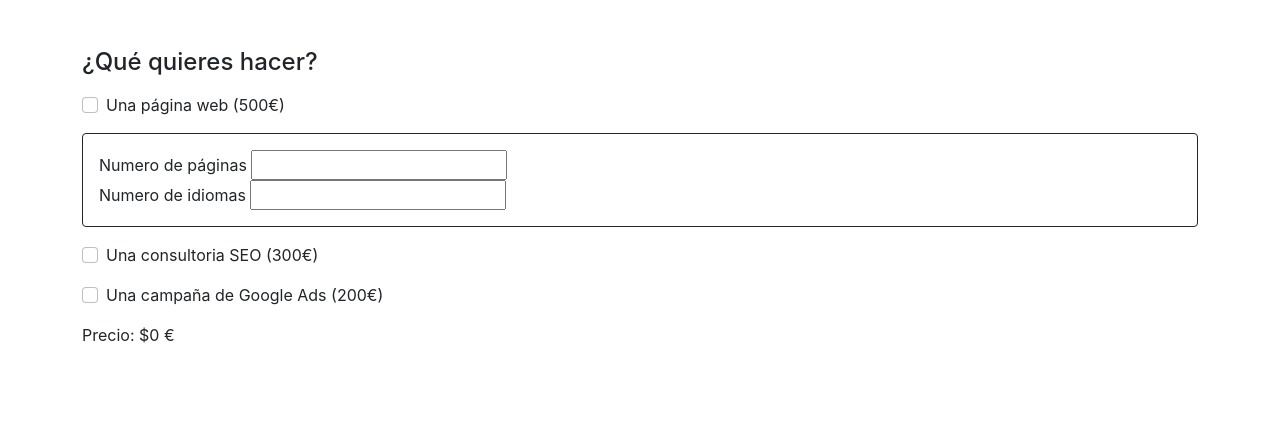
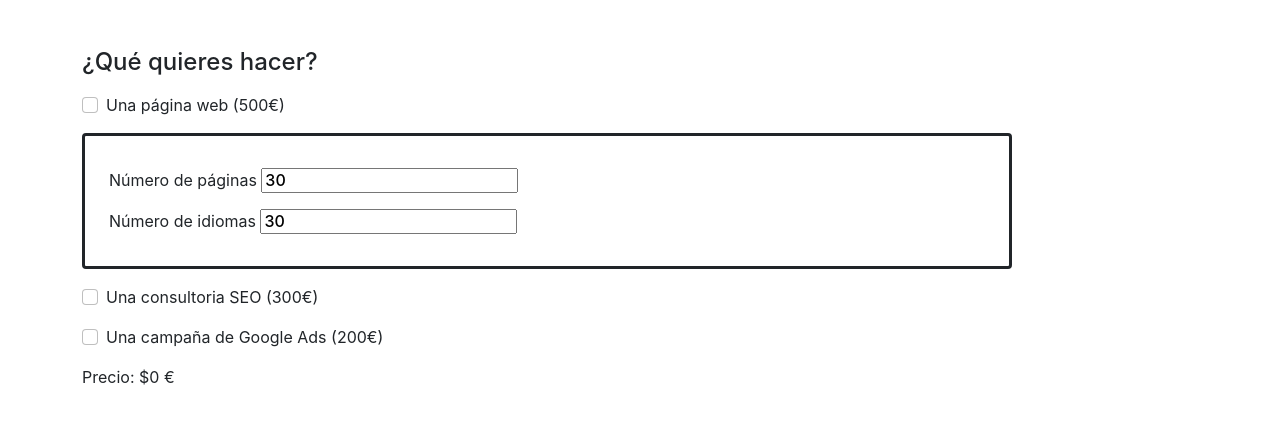
Before and after one commit to MariMatallana/REACT-Sprint-7, a React (Create React App) app: page / in a window 1280 px wide. Shown: the top 424 px of the page. Built offline with nearby package versions, Linux system fonts and the light colour scheme.

Commit message:
nivel2-actualizado

```diff
--- a/src/Components/Formulario.js
+++ b/src/Components/Formulario.js
@@ -9,6 +9,8 @@ const Formulario = () => {
   const [checkweb, setCheckweb] = useState(false)
   const [checkseo, setCheckseo] = useState(false)
   const [checkads, setCheckads] = useState(false)
+  const [pagesNumber, setPagesNumber] = useState()
+  const [pagesLanguaje, setPagesLanguaje] = useState()
 
   function handleCheckweb(myChecked) {
     if (myChecked.name == "web") {
@@ -31,6 +33,14 @@ const Formulario = () => {
     }
   }
 
+  function handlePages(pagesInformation) {
+    if (pagesInformation.name == "pagesNumber") {
+      setPagesNumber(pagesInformation.value)
+    } if (pagesInformation.name == "pagesLanguaje") {
+      setPagesLanguaje(pagesInformation.value)
+    }
+    total += Number(setPagesNumber * setPagesLanguaje * 30)
+  }
 
 
   return (
@@ -42,10 +52,13 @@ const Formulario = () => {
           Una página web (500€)
         </label>
       </div>
-      <div className="container mt-3 p-3 form-control border-dark"  width="100px">
-        Numero de páginas <input type="text"/>
-        <br ></br>
-        Numero de idiomas <input type="text"/>
+      <div className="col-10">
+        <div className="container mt-3 p-4 px-4 form-control border-dark border-3">
+          Número de páginas <input type="number" className="h6 my-2" name="pagesNumber" value={30} onChange={(e) => handlePages(e.target)} />
+          <br></br>
+
+          Número de idiomas <input type="number" className="h6 mt-2" name="pagesLanguaje" value={30} onChange={(e) => handlePages(e.target)} />
+        </div>
       </div>
       <div className="form-check mt-3">
         <input className="form-check-input" type="checkbox" id="seo" checked={checkseo} value={300} name="seo" onChange={(e) => handleCheckseo(e.target)} />
```
